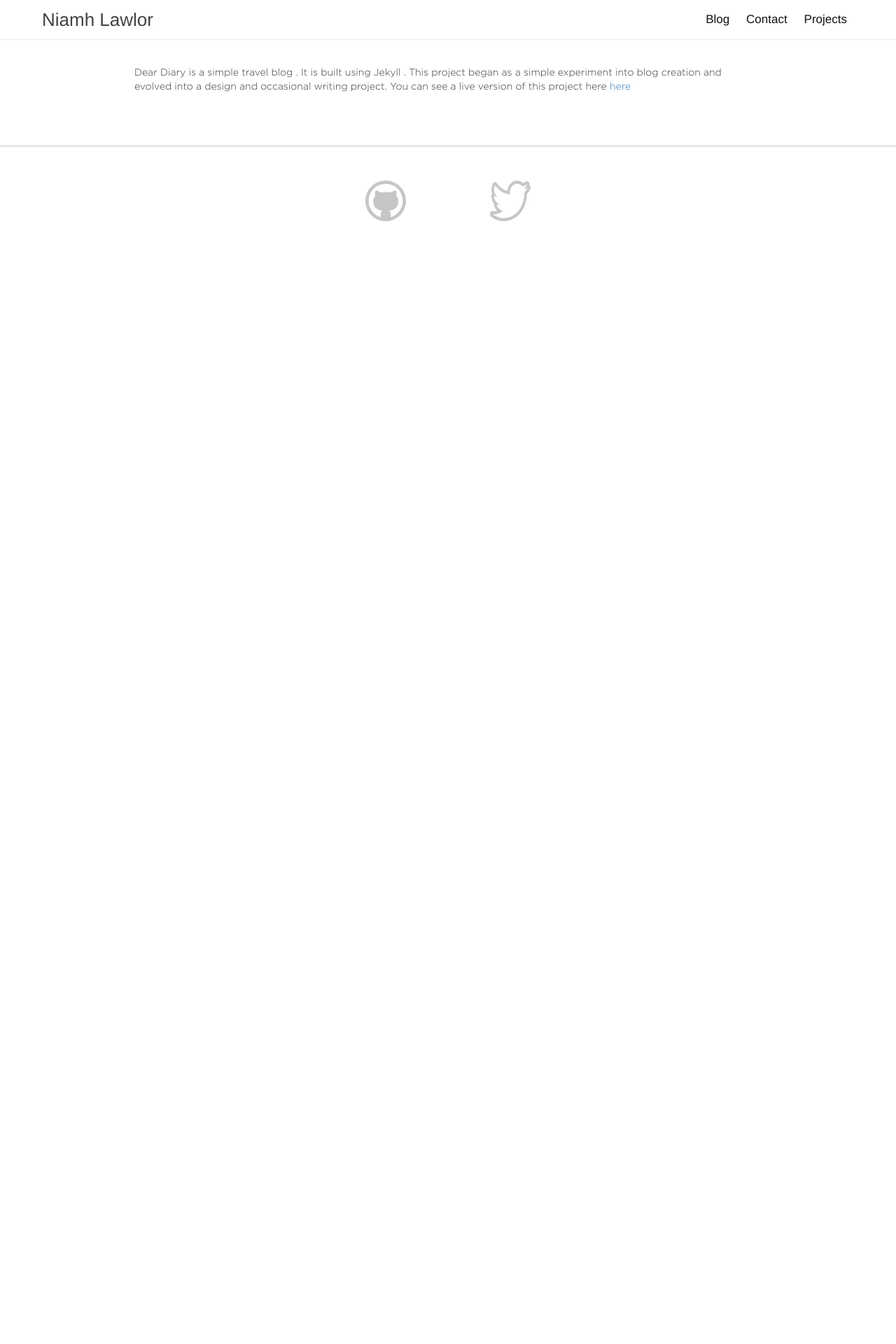
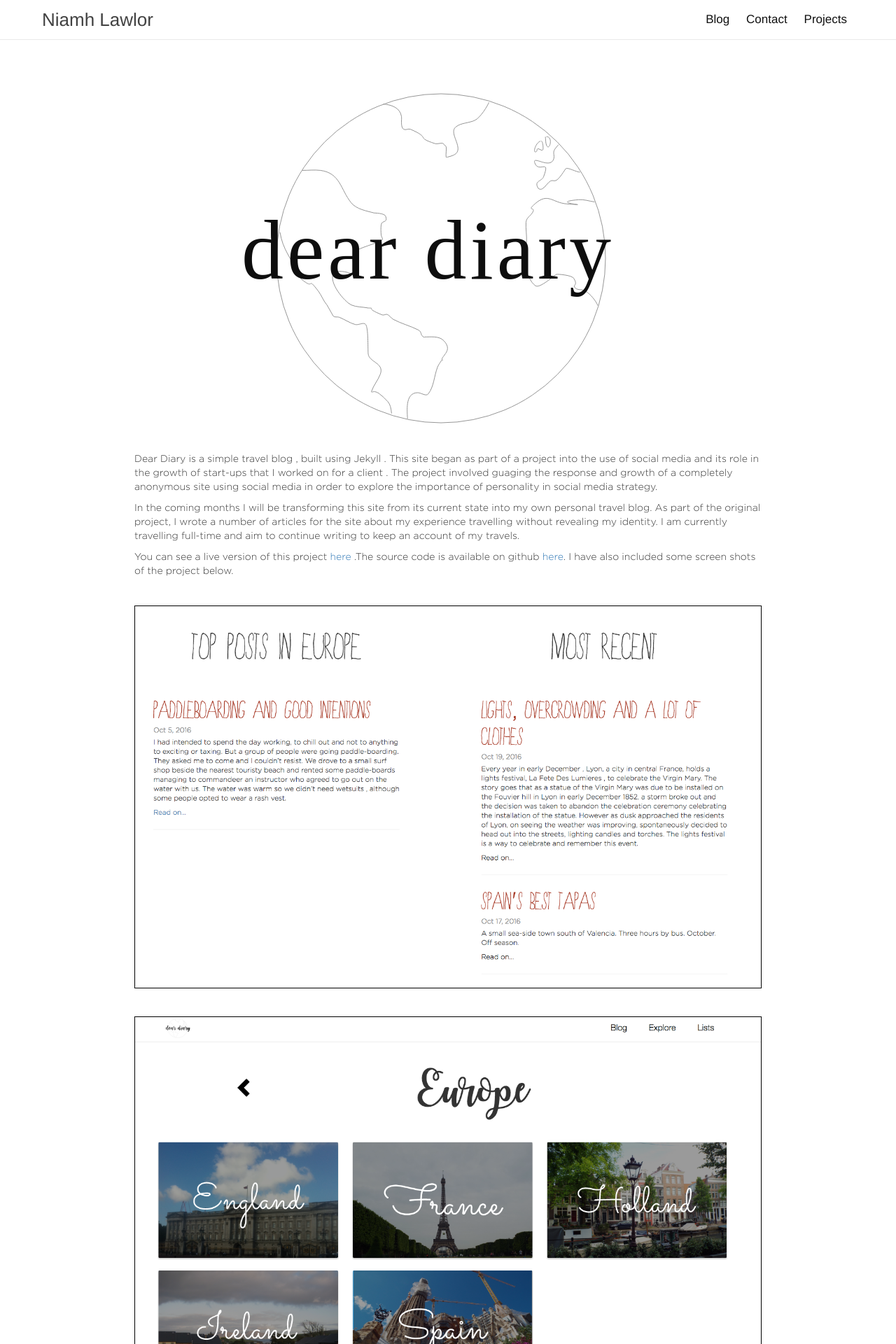
Before and after one commit to nileahtobhair/nileahtobhair.github.io, a Jekyll site: the page built from _projects/deardiary.md, in a window 1280 px wide. Shown: the top 1920 px of the page at 70% size. Built offline with Jekyll 4.4.1, drawn with Linux system fonts in a browser that asks for light colours; before the commit the page ends 900 px from its top, so only the background shows below that.

Commit message:
more about deardiary site

```diff
--- a/_projects/deardiary.md
+++ b/_projects/deardiary.md
@@ -5,4 +5,14 @@ permalink: /projects/deardiary
 thumbnail : deardiary.svg
 ---
 
-Dear Diary is a simple travel blog . It is built using Jekyll . This project began as a simple experiment into blog creation and evolved into a design and occasional writing project. You can see a live version of this project here  <a target="_blank" href="https://deardiary.github.io/">here</a>
+<img class='project-main' src='{{site.baseurl}}/assets/deardiary.svg'/>
+Dear Diary is a simple travel blog , built using Jekyll . This site began as part of a project into the use of social media and its role in the growth of start-ups that I worked on for a client . The project involved guaging the response and growth of a completely anonymous site using social media in order to explore the importance of personality in social media strategy.
+
+In the coming months I will be transforming this site from its current state into my own personal travel blog. As part of the original project, I wrote a number of articles for the site about my experience travelling without revealing my identity. I am currently travelling full-time and aim to continue writing to keep an account of my travels.
+
+
+You can see a live version of this project <a target="_blank" href="https://deardiary.github.io/">here</a> .The source code is available on github <a target="_blank" href="https://github.com/deardiary/deardiary.github.io">here</a>. I have also included some screen shots of the project below.
+
+<img class='project-screenshots' src='{{site.baseurl}}/assets/deardiary1.png'/>
+<img class='project-screenshots' src='{{site.baseurl}}/assets/deardiary2.png'/>
+<img class='project-screenshots' src='{{site.baseurl}}/assets/deardiary3.png'/>
--- a/_sass/_layout.scss
+++ b/_sass/_layout.scss
@@ -474,6 +474,11 @@ a.post-end-link:visited{
             max-width:100%;
         }
     }
+    img.project-screenshots{
+        width:100%;
+        border:1px solid black;
+        max-width:100%;
+    }
     .tagline{
         margin-bottom: 40px;
         width:100%;
```
Also changed, not shown: _projects/freedomchat.md (+1 -1 lines), assets/deardiary1.png (added), assets/deardiary2.png (added), assets/deardiary3.png (added), assets/deardiary4.png (added).
